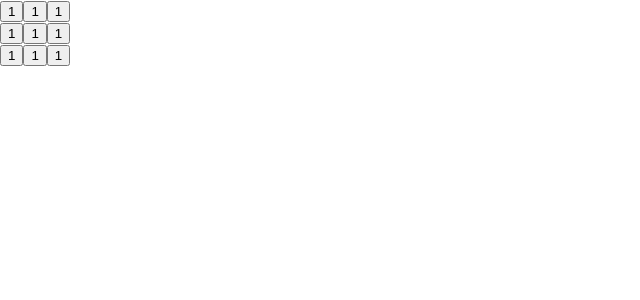
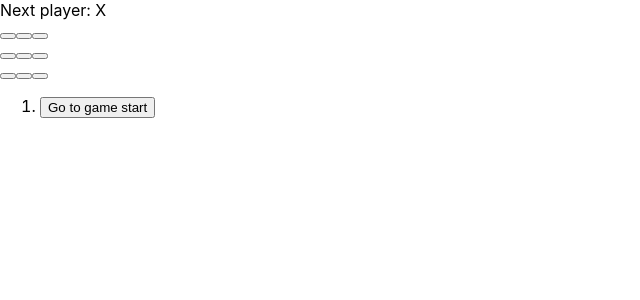
Before and after one commit to Sarang-Han/React-practice, a React (Create React App) app in the folder hello-react/: page / in a window 1280 px wide. Shown: the top 300 px of the page, without its empty margins (0-640 px from the left). Built offline with nearby package versions, Linux system fonts and the light colour scheme.

Commit message:
틱택토 완성

```diff
--- a/hello-react/src/App.js
+++ b/hello-react/src/App.js
@@ -1,36 +1,116 @@
-function Square({value}) {
-  function handleClick(){
-    console.log('clicked!');
+import { useState } from 'react';
+
+function Square({ value, onSquareClick }) {
+  return (
+    <button className="square" onClick={onSquareClick}>
+      {value}
+    </button>
+  );
+}
+function Board({ xIsNext, squares, onPlay }) {
+
+  function handleClick(i) {
+    if (squares[i] || calculateWinner(squares)) {
+      return;
+    }
+    const nextSquares = squares.slice();
+    nextSquares[i] = "X";
+    if (xIsNext) {
+      nextSquares[i] = "X";
+    } else {
+      nextSquares[i] = "O";
+    }
+    onPlay(nextSquares);
   }
 
-  return (
-  <button
-  className="square"
-  onClick={handleClick}
-  >
-    {value}
-  </button>
-  );
-}
+  const winner = calculateWinner(squares);
+  let status;
+  if (winner) {
+    status = "Winner: " + winner;
+  } else {
+    status = "Next player: " + (xIsNext ? "X" : "O");
+  }
 
-export default function Board(){
   return(
     <>
+    <div className="status">{status}</div>
       <div className="board-row">
-        <Square value="1" />
-        <Square value="1"/>
-        <Square value="1"/>
+        <Square value={squares[0]} onSquareClick={() => handleClick(0)} />
+        <Square value={squares[1]} onSquareClick={() => handleClick(1)} />
+        <Square value={squares[2]} onSquareClick={() => handleClick(2)} />
       </div>
       <div className="board-row">
-        <Square value="1"/>
-        <Square value="1"/>
-        <Square value="1"/>
+        <Square value={squares[3]} onSquareClick={() => handleClick(3)} />
+        <Square value={squares[4]} onSquareClick={() => handleClick(4)} />
+        <Square value={squares[5]} onSquareClick={() => handleClick(5)} />
       </div>
       <div className="board-row">
-        <Square value="1"/>
-        <Square value="1"/>
-        <Square value="1"/>
+        <Square value={squares[6]} onSquareClick={() => handleClick(6)} />
+        <Square value={squares[7]} onSquareClick={() => handleClick(7)} />
+        <Square value={squares[8]} onSquareClick={() => handleClick(8)} />
       </div>
     </>
   );
 }
+
+export default function Game() {
+  const [history, setHistory] = useState([Array(9).fill(null)]);
+  const [currentMove, setCurrentMove] = useState(0);
+  const xIsNext = currentMove % 2 === 0;
+  const currentSquares = history[currentMove];
+
+  function handlePlay(nextSquares) {
+    const nextHistory = [...history.slice(0, currentMove + 1), nextSquares];
+    setHistory(nextHistory);
+    setCurrentMove(nextHistory.length - 1);
+  }
+
+  function jumpTo(nextMove) {
+    setCurrentMove(nextMove);
+  }
+
+  const moves = history.map((squares, move) => {
+    let description;
+    if (move > 0) {
+      description = 'Go to move #' + move;
+    } else {
+      description = 'Go to game start';
+    }
+    return (
+      <li key={move}>
+      <button onClick={() => jumpTo(move)}>{description}</button>
+      </li>
+    );
+  });
+
+  return (
+    <div className="game">
+      <div className="game-board">
+        <Board xIsNext={xIsNext} squares={currentSquares} onPlay={handlePlay} />
+      </div>
+      <div className="game-info">
+        <ol>{moves}</ol>
+      </div>
+    </div>
+  );
+}
+
+function calculateWinner(squares) {
+  const lines = [
+    [0, 1, 2],
+    [3, 4, 5],
+    [6, 7, 8],
+    [0, 3, 6],
+    [1, 4, 7],
+    [2, 5, 8],
+    [0, 4, 8],
+    [2, 4, 6]
+  ];
+  for (let i = 0; i < lines.length; i++) {
+    const [a, b, c] = lines[i];
+    if (squares[a] && squares[a] === squares[b] && squares[a] === squares[c]) {
+      return squares[a];
+    }
+  }
+  return null;
+}
```
Also changed, not shown: hello-react/public/logo192.png (deleted), hello-react/public/logo512.png (deleted).
